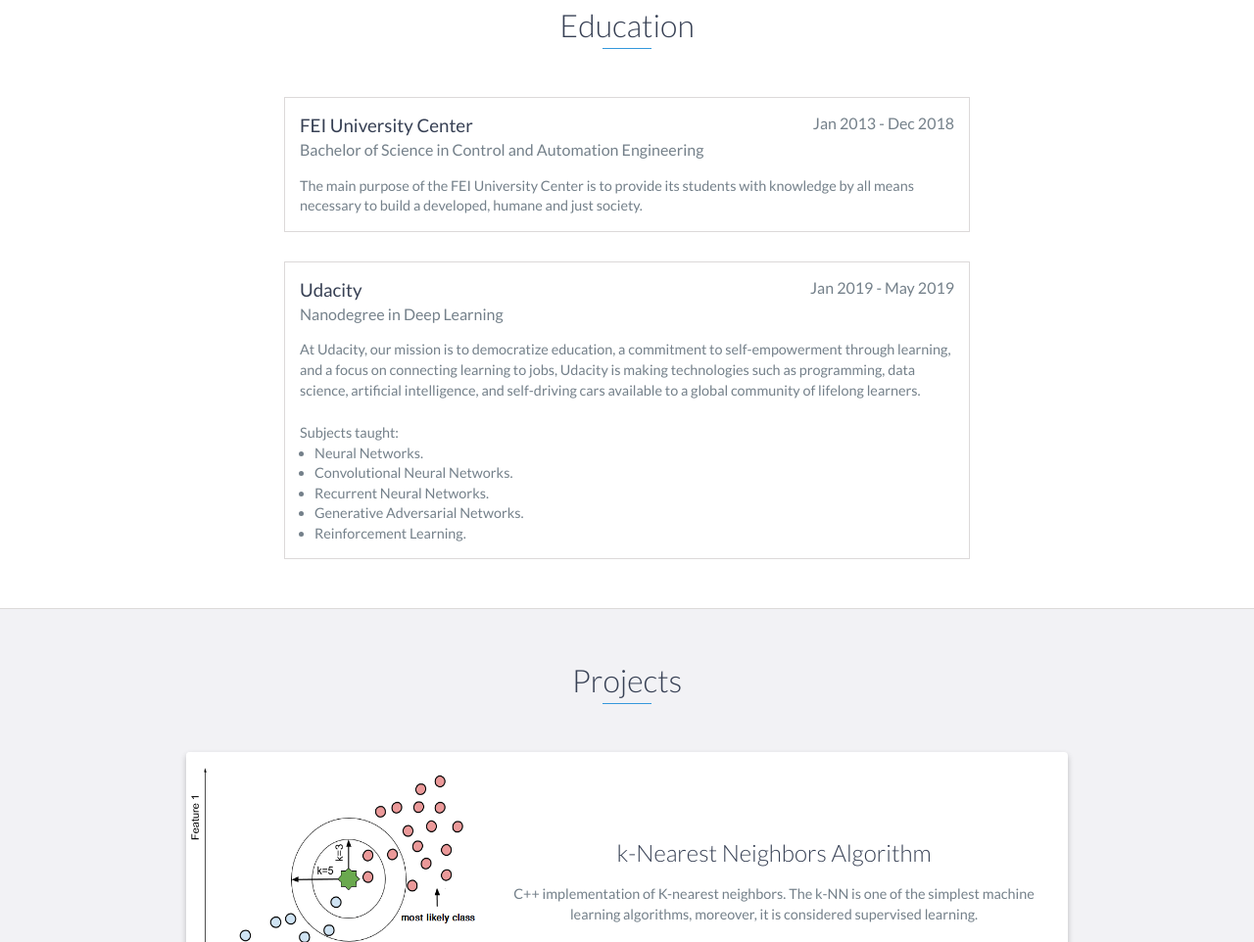
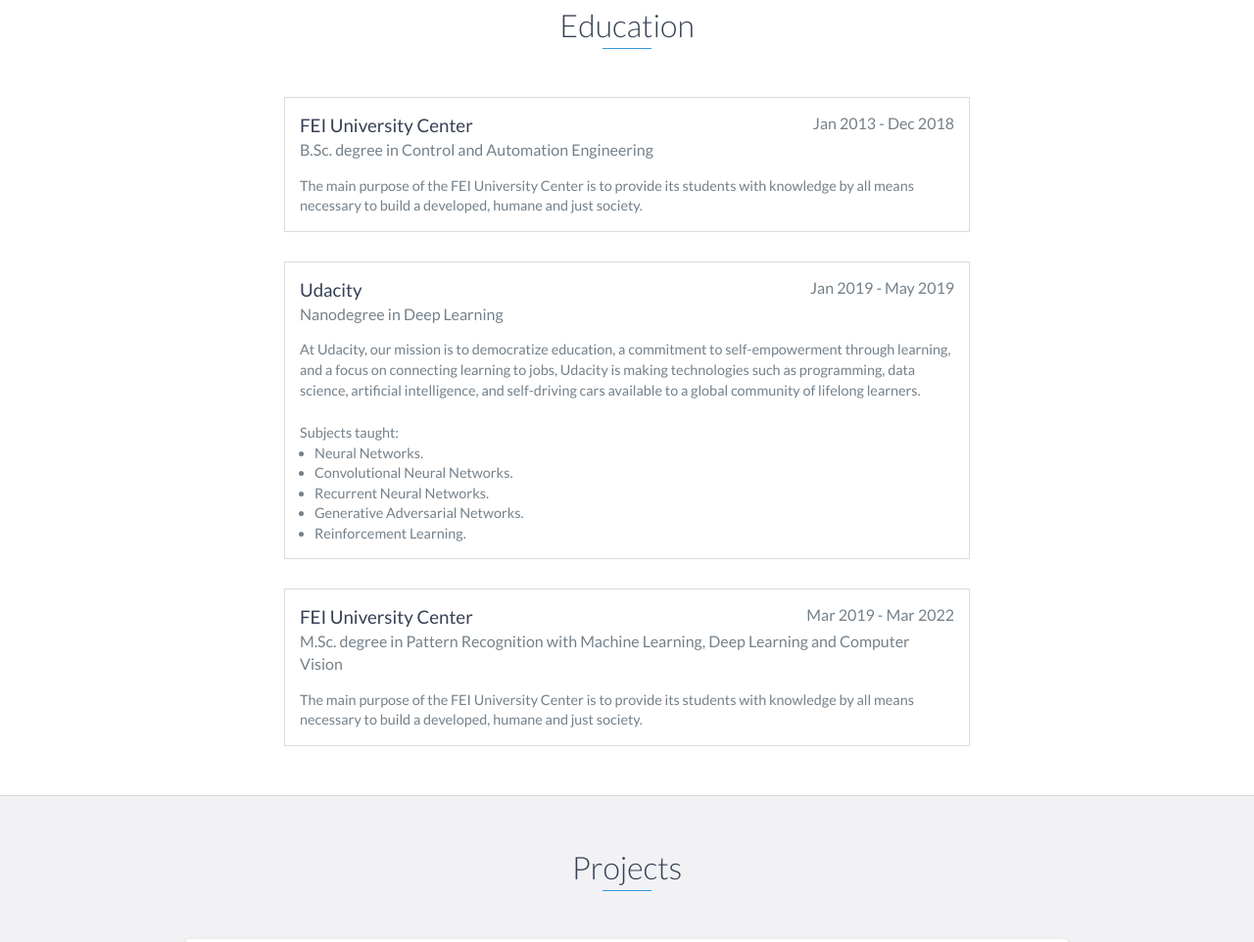
Before and after one commit to buzutilucas/buzutilucas.github.io, a website: page index.html in a window 1280 px wide. Shown: the part 1519-2481 px from the top of the page at 98% size. Drawn offline with nearby package versions, Linux system fonts and the light colour scheme.

Commit message:
Update index.html(Education)

```diff
--- a/index.html
+++ b/index.html
@@ -120,7 +120,7 @@
         <div class="education-block">
             <h3>FEI University Center</h3>
             <span class="education-date">Jan 2013 - Dec 2018</span>
-            <h4>Bachelor of Science in Control and Automation Engineering</h4>
+            <h4>B.Sc. degree in Control and Automation Engineering</h4>
             <p>
                 The main purpose of the FEI University Center is to provide its students
                 with knowledge by all means necessary to build a developed, humane and just society.
@@ -156,6 +156,17 @@
                   Reinforcement Learning.
                 </li>
             </ul>
+        </div>
+        <!-- End .education-block -->
+
+        <div class="education-block">
+            <h3>FEI University Center</h3>
+            <span class="education-date">Mar 2019 - Mar 2022</span>
+            <h4>M.Sc. degree in Pattern Recognition with Machine Learning, Deep Learning and Computer Vision</h4>
+            <p>
+                The main purpose of the FEI University Center is to provide its students
+                with knowledge by all means necessary to build a developed, humane and just society.
+            </p>
         </div>
         <!-- End .education-block -->
     </div>
```
